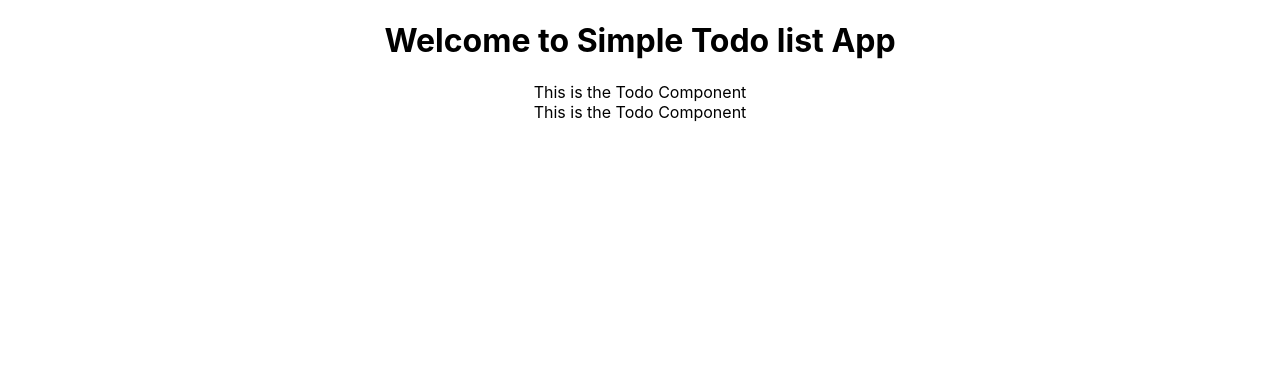
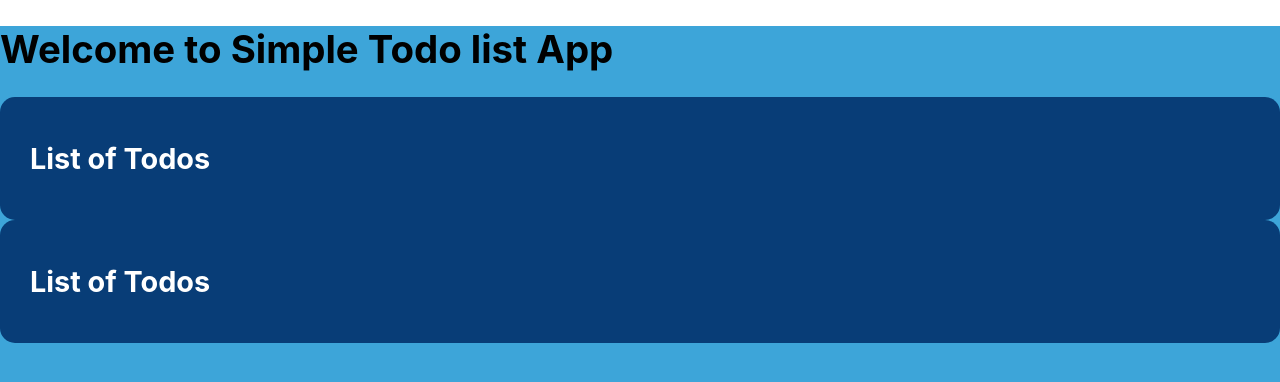
Before and after one commit to laydonDC/simple-todo, a React (Create React App) app: page / in a window 1280 px wide. Shown: the top 382 px of the page. Built offline with nearby package versions, Linux system fonts and the light colour scheme.

Commit message:
style:added style to the todo component

```diff
--- a/src/App.css
+++ b/src/App.css
@@ -1,5 +1,9 @@
 .App {
-  text-align: center;
   margin: 0;
-  padding: 0;
+  padding: 50;
+  background-color:   #3DA5D9;
+  font-weight: 500;
+  font-size: 1.2rem;
+  height: 100vh;
+
 }
--- a/src/components/Todo/index.js
+++ b/src/components/Todo/index.js
@@ -1,8 +1,15 @@
-import React from 'react'
+import React from 'react';
+import { Container } from './styles';
 
 function Todo() {
   return (
-    <div>This is the Todo Component</div>
+    <Container>
+        <h2>List of Todos</h2>
+        {/*Form Component*/}
+        {/*TodoList*/}
+        {/*Legend*/}
+        {/*Author Component*/}
+    </Container>
   )
 }
 
--- a/src/components/Todo/styles.js
+++ b/src/components/Todo/styles.js
@@ -0,0 +1,8 @@
+import styled from "styled-components";
+
+export const Container = styled.div `
+  background-color: #083D77;
+  border-radius: 15px;
+  color: white;
+  padding: 20px 30px;
+`;
```
